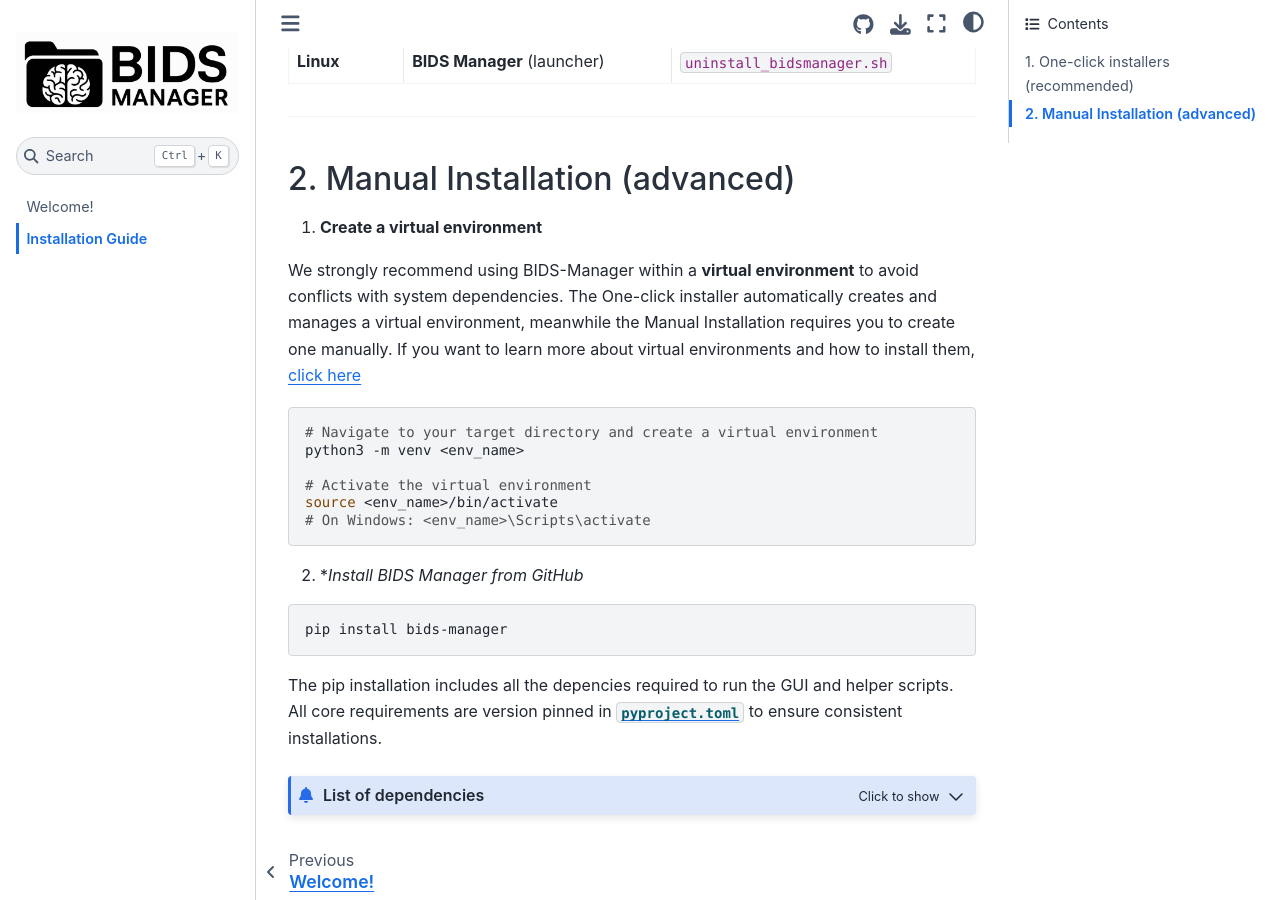
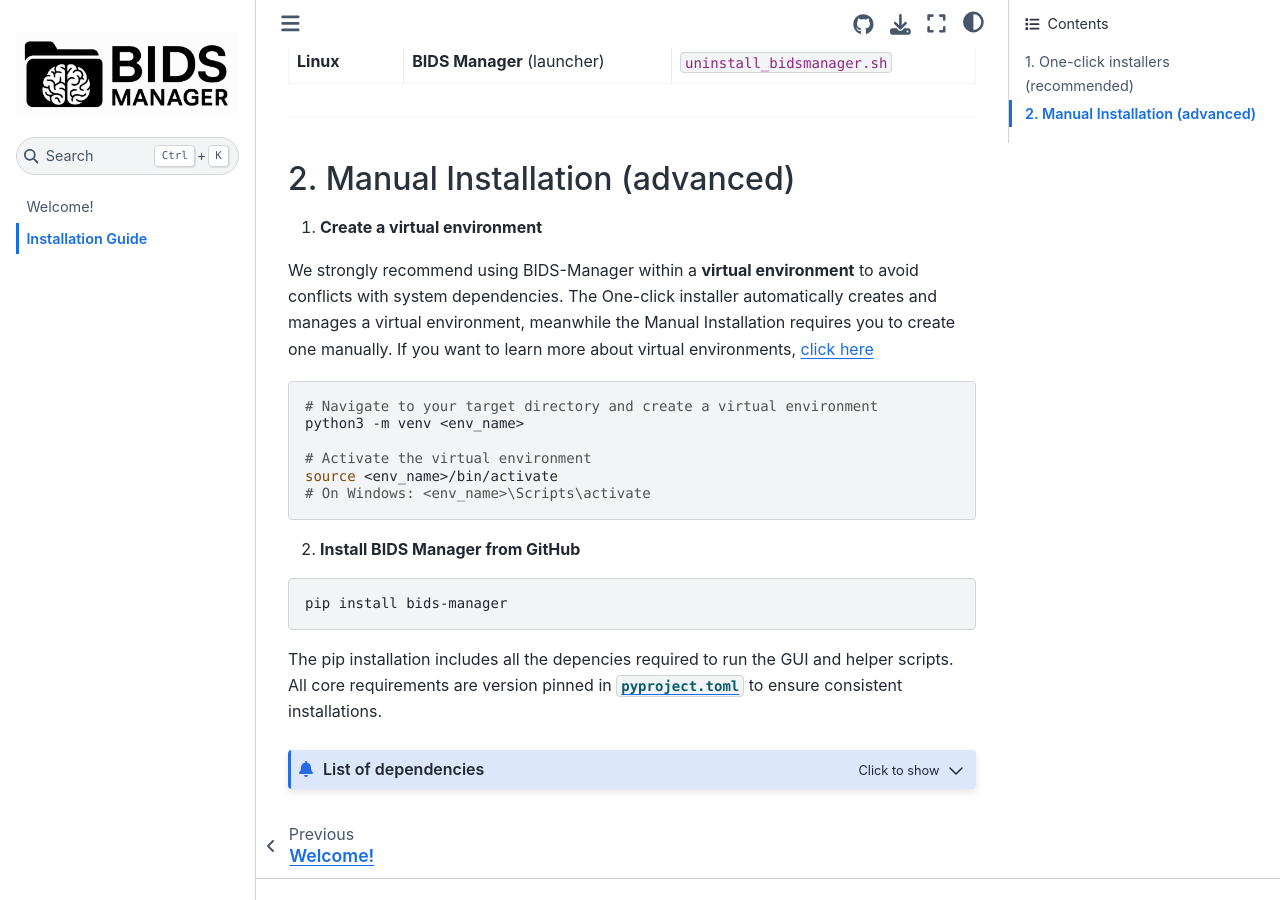
Before and after one commit to alexisbaxman/demo_bids-manager_documentation, a Jupyter Book: the page built from book/installation.md, in a window 1280 px wide and 900 px high, scrolled down 597 px. Built offline with Jupyter Book 1.0.4 settings and Sphinx 7.4.7 and the Sphinx Book theme 1.1.4, drawn with Linux system fonts in a browser that asks for light colours.

Commit message:
Update installation.md

````diff
--- a/book/installation.md
+++ b/book/installation.md
@@ -28,7 +28,7 @@ You can install BIDS-Manager in two ways:
 1. **Create a virtual environment**
 
 We strongly recommend using BIDS-Manager within a **virtual environment** to avoid conflicts with system dependencies.
-The One-click installer automatically creates and manages a virtual environment, meanwhile the Manual Installation requires you to create one manually. If you want to learn more about virtual environments and how to install them, [click here](../extra/environment.md)
+The One-click installer automatically creates and manages a virtual environment, meanwhile the Manual Installation requires you to create one manually. If you want to learn more about virtual environments, [click here](../extra/environment.md)
 
 ```bash
 # Navigate to your target directory and create a virtual environment
@@ -40,7 +40,7 @@ source <env_name>/bin/activate
 
 ```
 
-2. **Install BIDS Manager from GitHub*
+2. **Install BIDS Manager from GitHub**
 
 ```bash
 pip install bids-manager
````
